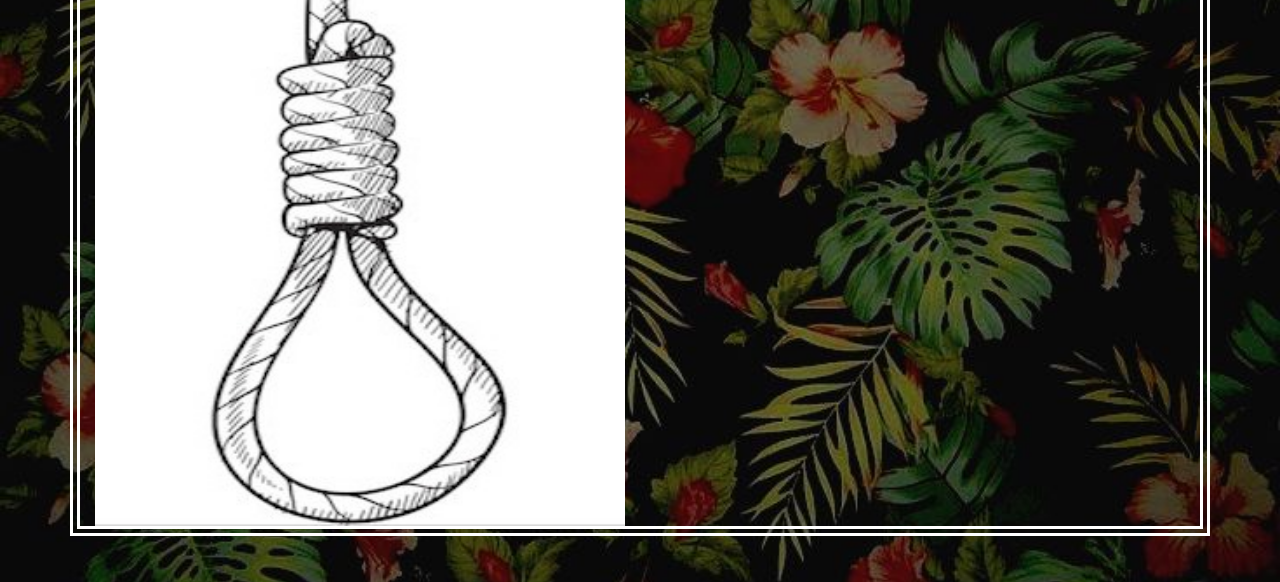
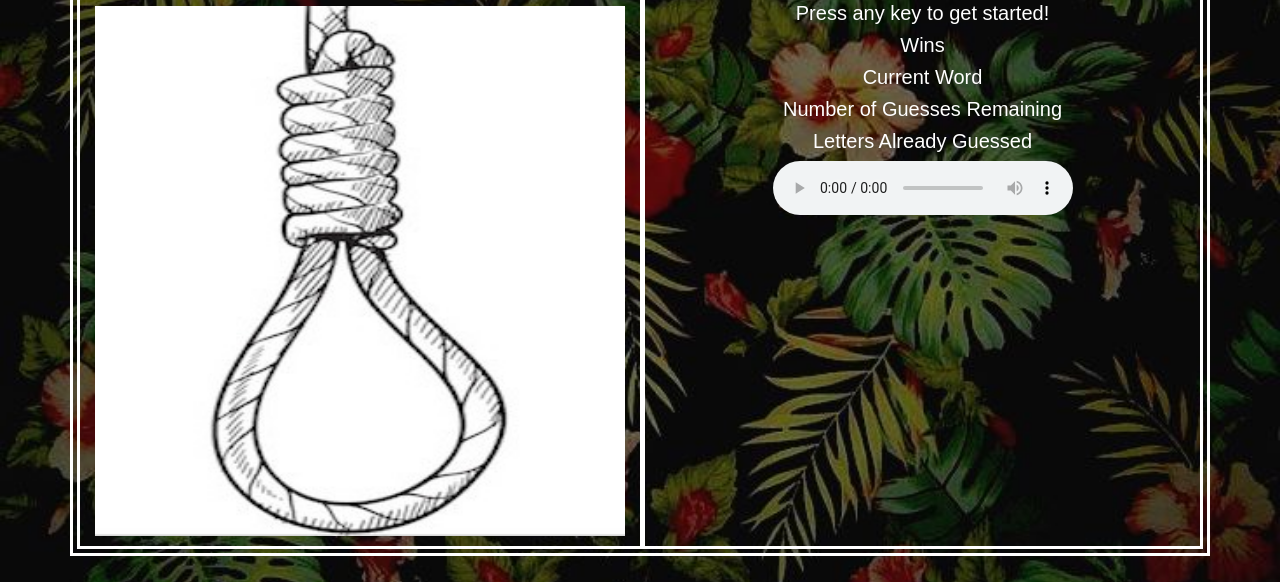
Before and after one commit to garrettcfermo/Word-Guess-Game, a plain HTML site: page index.html in a window 1280 px wide. Shown: the part 218-800 px from the top of the page. Drawn offline with nearby package versions, Linux system fonts and the light colour scheme.

Commit message:
HTML/CSS Outline Completed

```diff
--- a/asserts/css/style.css
+++ b/asserts/css/style.css
@@ -1,13 +1,12 @@
 /* Unverisal Styles */
 body {
   font-family: Arial, Helvetica, sans-serif;
-  font-size: 16px;
+  font-size: 10px;
   background-image: url("../images/Background-Image.jpg");
   background-size: cover;
   background-position: center;
   color: white;
 }
-
 
 /* Header Styles */
 .header {
@@ -24,6 +23,29 @@ body {
   font-size:50px;
 }
 
+/* Main Styles */
+.main {
+  border-style: double;
+  border-width: 10px;
+}
+
+.game-image{
+  width: 100%;
+  height: auto;
+  margin: 5px 0px;
+}
+
+.game {
+  text-align: center;
+  margin: 5px 0px;
+}
+
+.game-col{
+  border-left: 5px white solid
+}
+
+
+/* Media Queries */
 @media screen and (max-width: 768px) {
   #logo {
     font-size: 80px;
@@ -32,17 +54,18 @@ body {
   #logo-style{
     font-size:30px;
   }
+
+    .game-col {
+      border-left: none;
+    }
 }
 
 @media screen and (max-width: 640px) {
   #logo {
     font-size: 50px;
   }
+
+    .game-col {
+      border-left: none;
+    }
 }
-
-/* Main Styles */
-.main {
-  border-style: double;
-  border-width: 10px;
-  /* height: 500px; */
-}
--- a/index.html
+++ b/index.html
@@ -45,9 +45,28 @@
   <div class="container main">
     <div class="row">
       <div class="col-md-6">
-        <img class="game-image" src="asserts/images/hangman-image.jpg" alt="" style="width: 100%; height: auto;">
+        <div class="game-image">
+          <img class="game-image" src="asserts/images/hangman-image.jpg" alt="">
+        </div>
       </div>
-      <div class="col-md-6 game"></div>
+      <div class="col-md-6 game-col">
+        <div class="game">
+          <h5>Press any key to get started!</h5>
+          <h5>Wins</h5>
+          <h5 class="winScore"></h5>
+          <h5>Current Word</h5>
+          <h5 class="currentWord"></h5>
+          <h5>Number of Guesses Remaining</h5>
+          <h5 class="guessremain"></h5>
+          <h5>Letters Already Guessed</h5>
+          <h5 class="alreadyguessed"></h5>
+          <div class="game-music">
+            <audio controls>
+              <source src="asserts/audios/Home-Screen_Song.m4a" type="audio/mp4">
+            </audio>
+          </div>
+        </div>
+      </div>
     </div>
   </div>
 
```
Also changed, not shown: asserts/images/Rebelution_band.jpeg, asserts/images/SDIB_band.jpg, asserts/images/tomorrow_people_band.jpg, asserts/images/tribal-seeds_band.jpg, 1 other file.
